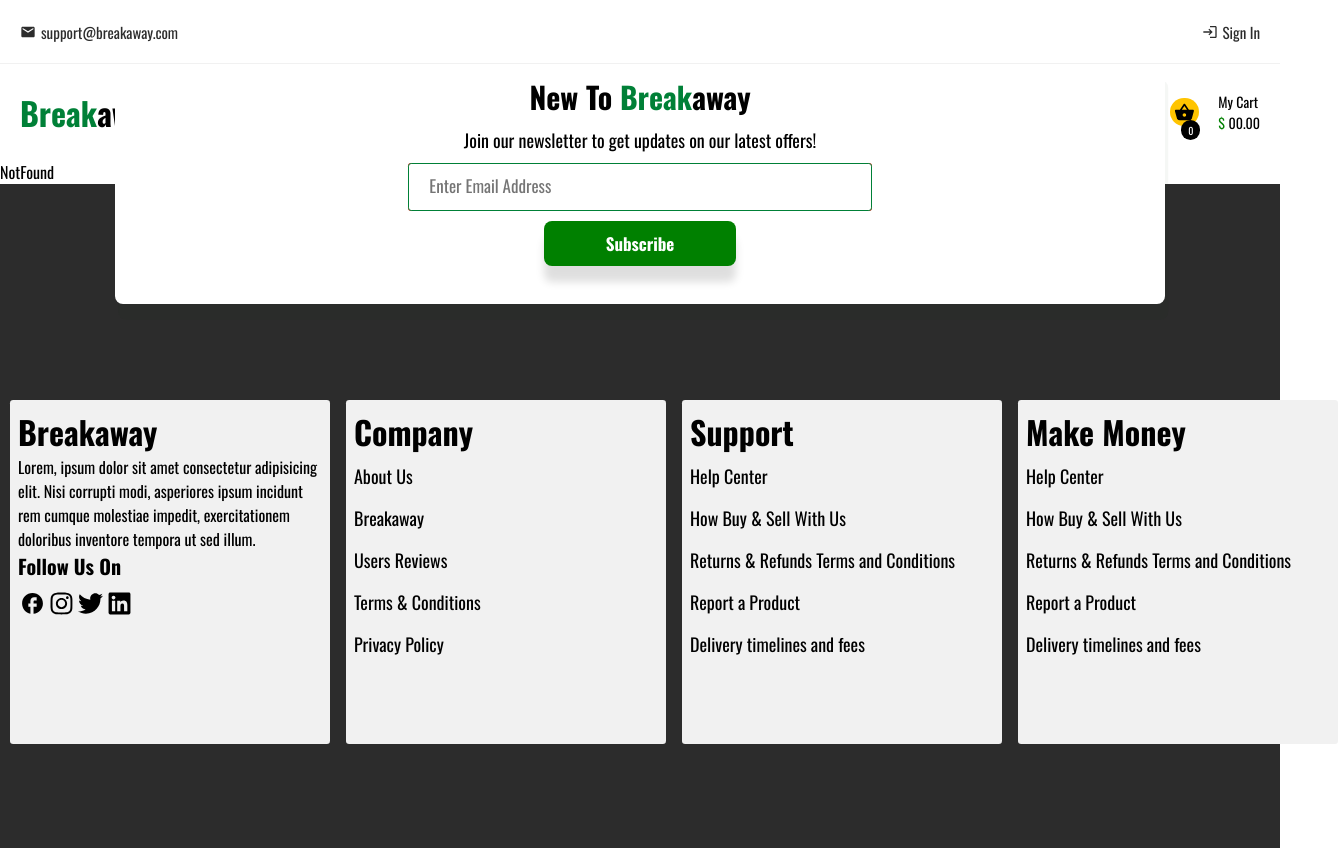
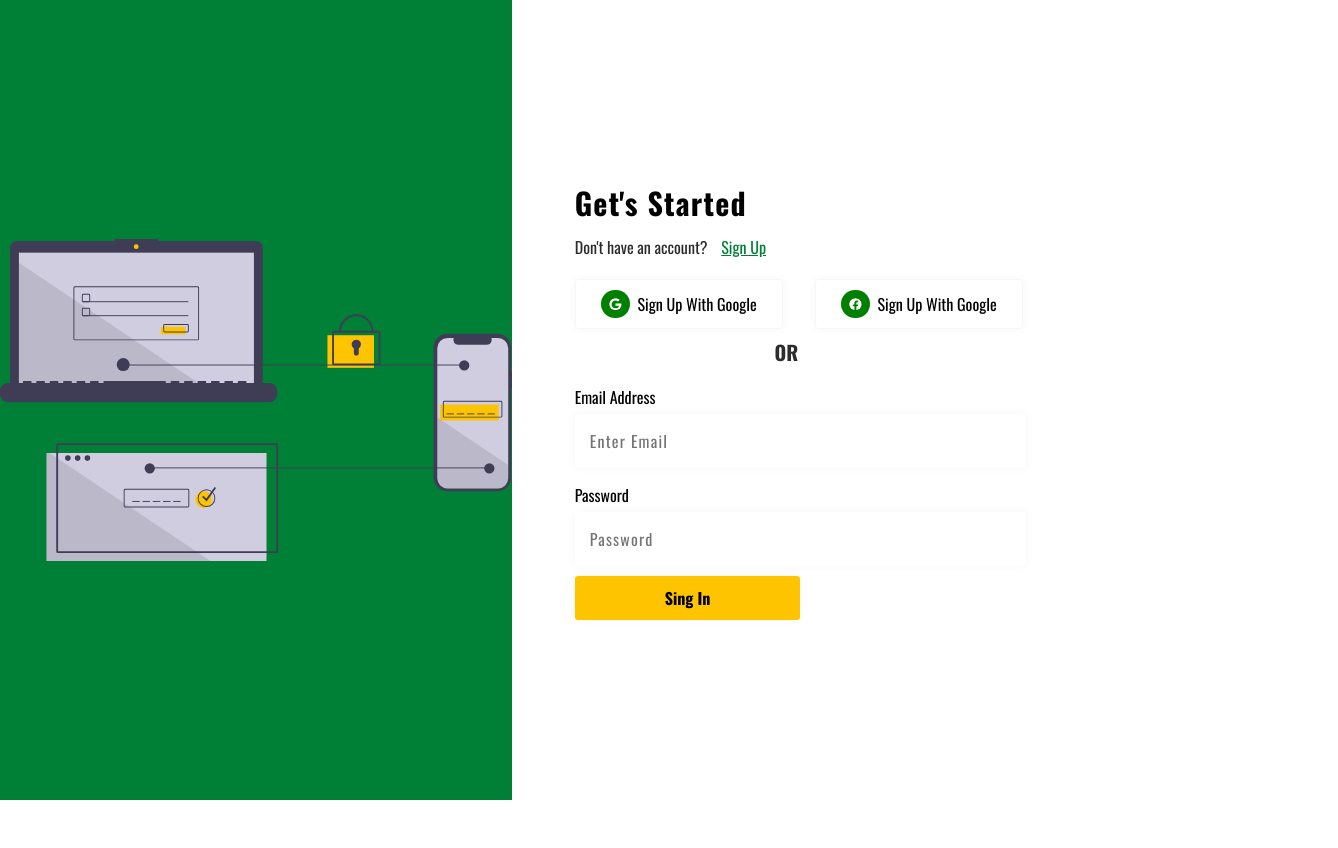
Before and after one commit to Kwarto/breakaway, a React (Create React App) app: page /auth in a window 1280 px wide. Shown: the whole page, 1338 px wide, since content can reach past the window. After the commit the page ends 800 px from the top, so only its background shows below. Built offline with nearby package versions, Linux system fonts and the light colour scheme.

Commit message:
Added auth page

```diff
--- a/src/App.js
+++ b/src/App.js
@@ -1,19 +1,17 @@
 import React from 'react';
 import { Route, Routes } from 'react-router-dom';
-import {Footer, NavBar} from './components'
-import { Checkout, Detail, Home, NotFound } from './pages';
+import { Auth, Checkout, Detail, Home, NotFound } from './pages';
 
 const App = () => {
   return (
     <>
-        <NavBar />
         <Routes>
           <Route exact path="/" element={<Home />} />
+          <Route exact path="/auth" element={<Auth />} />
           <Route exact path="/detail/:id" element={<Detail />} />
           <Route exact path="/checkout" element={<Checkout />} />
           <Route path="*" element={<NotFound />} />
         </Routes>
-        <Footer />
     </>
   );
 };
--- a/src/components/NavBar/NavBar.jsx
+++ b/src/components/NavBar/NavBar.jsx
@@ -15,8 +15,9 @@
 } from './NavBarElement';
 import { Search } from '../../pages';
 import {Cart} from '../../components';
-import { Link } from 'react-router-dom';
+import { Link, useNavigate } from 'react-router-dom';
 const NavBar = () => {
+  const navigate = useNavigate();
   const [fixNav, setFixNav] = useState(false);
 
   const [isCart, setIsCart] = useState(false)
@@ -40,7 +41,7 @@
             </span>
           </TopList>
           <TopList>
-            <span>
+            <span onClick={() => navigate(`/auth`)}>
               <MdLogin />
               <p>Sign In</p>
             </span>
--- a/src/pages/Auth/Auth.jsx
+++ b/src/pages/Auth/Auth.jsx
@@ -1,8 +1,69 @@
-import React from 'react'
+import React, { useState } from 'react'
+import { AuthWrapper, LeftWrapper, RightWrapper } from './AuthElement'
+import bg from '../../img/auth1.svg'
+import { FaFacebook, FaGoogle } from 'react-icons/fa';
+const Auth = () => {
+  const [signUp, setSignUp] = useState(false);
+  return (
+    <AuthWrapper>
+      <LeftWrapper>
+        <img src={bg} alt="" />
+      </LeftWrapper>
+      <RightWrapper>
+        <div className='top-d'>
+          <h1>Get's Started</h1>
+          {
+            signUp ?
+            <p>Already have an account? <span onClick={() => setSignUp(false)}>Sign In</span></p>
+            :
+              <p>Don't have an account? <span onClick={() => setSignUp(true)}>Sign Up</span></p>
+          }
+        </div>
+        <div className="up">
+          <div className="sign-with">
+            <div className="w-a">
+              <FaGoogle className='w-ico' />
+              <p>Sign Up With Google</p>
+            </div>
+            <div className="w-a">
+              <FaFacebook className='w-ico' />
+              <p>Sign Up With Google</p>
+            </div>
+          </div>
+          <h3>OR</h3>
+          <div className="form-container">
+            <form>
+              {
+                signUp &&
+                <div className="form-control">
+                  <label htmlFor="username">Username</label>
+                  <input type="text" placeholder='Username' />
+                </div>
+              }
+              <div className="form-control">
+                <label htmlFor="email">Email Address</label>
+                <input type="email" placeholder='Enter Email' required />
+              </div>
+              <div className="form-control">
+                <label htmlFor="password">Password</label>
+                <input type="password" placeholder='Password' />
+              </div>
+              {
+                signUp &&
+                <div className="form-control">
+                  <label htmlFor="confirmPassword">Confirm Password</label>
+                  <input type="password" placeholder='Confirm Password'/>
+                </div>
+              }
 
-const Auth = () => {
-  return (
-    <div>Auth</div>
+              <div className='btn'>
+                <button>{signUp ? 'Sign Up' : 'Sing In'}</button>
+              </div>
+            </form>
+          </div>
+        </div>
+      </RightWrapper>
+    </AuthWrapper>
   )
 }
 
--- /dev/null
+++ b/src/pages/Auth/AuthElement.jsx
@@ -0,0 +1,245 @@
+import styled from "styled-components";
+
+export const AuthWrapper = styled.section`
+ min-height: 100vh;
+ display: grid;
+ grid-template-columns: 40% 58%;
+ gap: 2%;
+
+ @media screen and (max-width: 884px) {
+    grid-template-columns: 100%;
+ }
+
+ @media screen and (max-width: 430px) {
+    grid-template-columns: 100%;
+ }
+`
+
+export const LeftWrapper = styled.div`
+display: flex;
+flex-direction: column;
+align-items: center;
+justify-content: center;
+background: var(--main-dark);
+ img{
+    width: 100%;
+ }
+
+ @media screen and (max-width: 884px) {
+    min-height: 100vh;
+    position: relative;
+ }
+ @media screen and (max-width: 430px) {
+    min-height: 100vh;
+    position: relative;
+ }
+`
+export const RightWrapper = styled.div`
+    background: var(--text-color);
+    display: flex;
+    flex-direction: column;
+    justify-content: center;
+    padding-left: 5%;
+    .top-d{
+        h1{
+            font-size: 30px;
+            font-weight: bold;
+            letter-spacing: 1.2px;
+        }
+
+        p{
+            padding-top: 10px;
+            color: var(--text-variant);
+            span{
+                color: var(--main-dark);
+                cursor: pointer;
+                margin-left: 10px;
+                text-decoration: underline;
+            }
+        }
+    }
+    .up{
+
+        .sign-with{
+          display: flex;
+          align-items: center;
+          justify-content: flex-start;
+          gap: 2rem;
+          padding-top: 20px;
+        .w-a{
+            cursor: pointer;
+            display: flex;
+            align-items: center;
+            justify-content: center;
+            gap: 8px;
+            border: 1px solid var(--main-variant);
+            box-shadow: 0 0 10px var(--main-variant);
+            border-radius: .2rem;
+            padding: 10px 5px;
+            width: 13rem;
+
+            .w-ico{
+                background: var(--main-color);
+                border-radius: 50px;
+                color: var(--text-color);
+                font-size: 1.8rem;
+                padding: 8px;
+            }
+        }
+    }
+
+    h3{
+        padding: 8px;
+        text-align: center;
+        font-size: 20px;
+        width: 60%;
+        color: var(--text-variant);
+    }
+
+    .form-container{
+        width: 80%;
+
+        form{
+            display: flex;
+            align-items: flex-start;
+            justify-content: center;
+            flex-direction: column;
+
+            .form-control{
+                display: flex;
+                flex-direction: column;
+                align-items: flex-start;
+                justify-content: center;
+                padding: 5px 0;
+                width: 100%;
+                label{
+                    padding: 5px 0;
+                }
+
+                input{
+                    padding: 15px 15px;
+                    width: 80%;
+                    box-shadow: 0 0 10px var(--main-variant);
+                    border-radius: .2rem;
+                    font-family: 'Oswald', sans-serif;
+                    font-size: 16px;
+                    letter-spacing: 1.2px;
+                }
+            }
+
+            .btn{
+
+                width: 100%;
+                margin-top: 5px;
+                button{
+                    box-shadow: 0 0 10px var(--main-variant);
+                    background: var(--btn-color);
+                    border-radius: .2rem;
+                    text-align: center;
+                    padding: 10px;
+                    font-family: 'Oswald', sans-serif;
+                    font-size: 16px;
+                    font-weight: bold;
+                    cursor: pointer;
+                    width: 40%;
+                }
+            }
+        }
+    }
+
+    }
+
+    @media screen and (max-width: 884px) {
+      position: absolute;
+      left: 0;
+      right: 0;
+      min-height: 100vh;
+      background: linear-gradient(-135deg, var(--main-dark), var(--text-variant));
+      color: var(--text-color);
+
+      .top-d{
+        h1{
+            color: var(--text-color);
+        }
+        p{
+            font-size: 18px;
+            color: var(--text-color);
+            span{
+              color: var(--btn-color);
+              font-size: 18px;
+            }
+        }
+      }
+
+      .up{
+        .sign-with{
+            .w-a{
+                font-size: 18px;
+                background: var(--text-color);
+                color: var(--text-b-color)
+            }
+        }
+
+        h3{
+            padding: 20px 0;
+            color: var(--text-color);
+        }
+      }
+    }
+
+    @media screen and (max-width: 430px) {
+      position: absolute;
+      left: 0;
+      right: 0;
+      min-height: 100vh;
+      background: linear-gradient(-135deg, var(--main-dark), var(--text-variant));
+      color: var(--text-color);
+      padding-left: 2%;
+
+      .top-d{
+        h1{
+            color: var(--text-color);
+        }
+        p{
+            font-size: 18px;
+            color: var(--text-color);
+            span{
+              color: var(--btn-color);
+              font-size: 18px;
+            }
+        }
+      }
+
+      .up{
+        .sign-with{
+            gap: 5px;
+            .w-a{
+                font-size: 18px;
+                background: var(--text-color);
+                color: var(--text-b-color);
+                width: 12rem;
+                font-size: 16px;
+            }
+        }
+
+        h3{
+            padding: 20px 0;
+            color: var(--text-color);
+            width: 100%;
+        }
+
+        .form-container{
+            width: 100%;
+            form{
+            .form-control{
+                width: 100%;
+
+                input{
+                    width: 99%;
+                }
+            }
+            }
+        }
+      }
+    }
+`
--- a/src/pages/Home/Home.jsx
+++ b/src/pages/Home/Home.jsx
@@ -2,16 +2,21 @@
 import { Brands, Deals, Hero, TopCat } from '../../sections'
 import {Products} from '../../pages'
 import styled from 'styled-components'
+import { Footer, NavBar } from '../../components'
 
 const Home = () => {
   return (
-    <HomeWrap>
+    <>
+      <NavBar />
+      <HomeWrap>
       <Hero />
       <TopCat />
       <Products />
       <Deals />
       <Brands />
-    </HomeWrap>
+      </HomeWrap>
+      <Footer />
+    </>
   )
 }
 
```
Also changed, not shown: src/img/auth.svg (added), src/img/auth1.svg (added).
